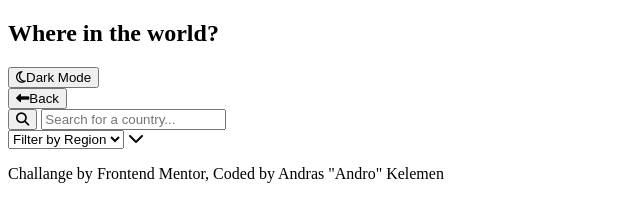
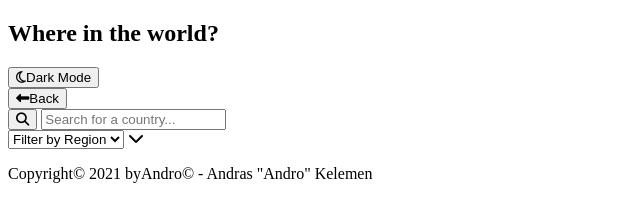
Before and after one commit to androgitai/REST_Countries, a website: page src/index.html in a window 1280 px wide. Shown: the whole page, without its empty margins (0-640 px from the left). Drawn offline with Linux system fonts and the light colour scheme.

Commit message:
Update index.html

```diff
--- a/src/index.html
+++ b/src/index.html
@@ -63,7 +63,7 @@
     </main>
     <footer>
       <div class="container">
-        <p>Challange by <span>Frontend Mentor</span>, Coded by <span>Andras "Andro" Kelemen</span></p>
+        <p>Copyright&copy; 2021 byAndro&copy; - <span>Andras "Andro" Kelemen</span></p>
       </div>
     </footer>
   </body>
```
